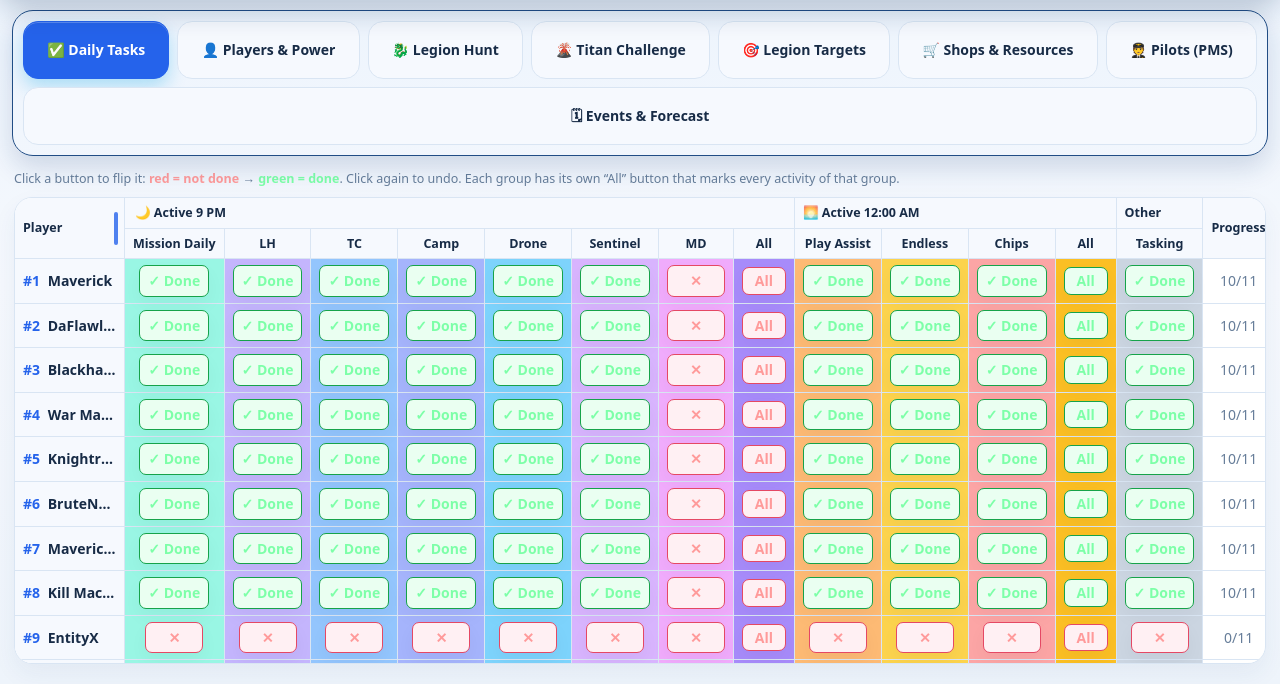
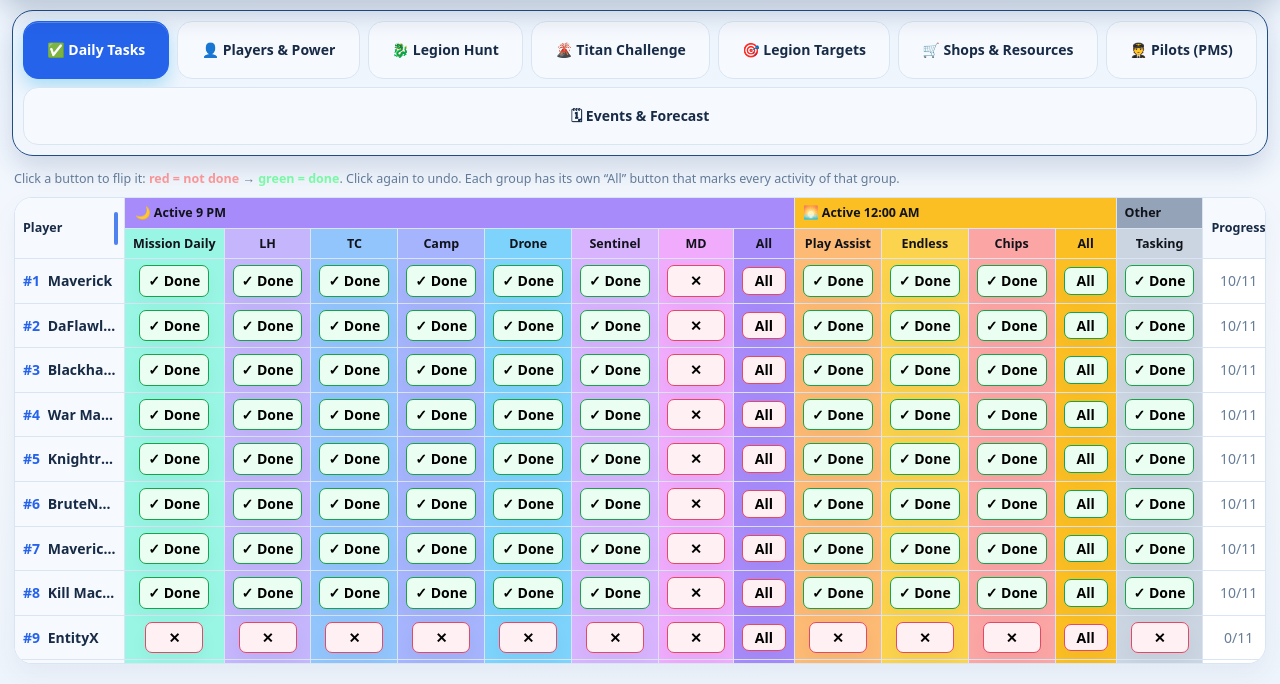
Before and after one commit to asifiqbal14-lgtm/Legion-Activity-Tracking-App, a plain HTML site: page index.html in a window 1280 px wide. Shown: the part 116-800 px from the top of the page. Drawn offline with Linux system fonts and the light colour scheme.

Commit message:
Add files via upload

```diff
--- a/index.html
+++ b/index.html
@@ -3,7 +3,7 @@
 <head>
 <meta charset="utf-8">
 <meta name="viewport" content="width=device-width, initial-scale=1">
-<title>Legion Tracker — B8 Installable App</title>
+<title>Legion Tracker — B9 Daily Tasks Contrast</title>
 <link rel="manifest" href="./legion-manifest.json">
 <meta name="theme-color" content="#1d4ed8">
 <link rel="icon" href="legion-icon-192.png">
@@ -672,6 +672,22 @@ main>*{flex:none}
 </style>
 
 
+<style id="daily-task-contrast-b9">
+
+/* B9 Daily Tasks-only readability: black, extra-bold button labels. */
+#view .daily-task-view .tg,
+#view .daily-task-view .tg.on {
+  color: #000000 !important;
+  -webkit-text-fill-color: #000000 !important;
+  font-weight: 900 !important;
+  text-shadow: none !important;
+}
+#view .daily-task-view .tg:focus-visible {
+  outline: 3px solid var(--accent);
+  outline-offset: 2px;
+}
+</style>
+
 <style id="five-theme-switcher">
 html[data-theme="light"]{
   --bg:#edf4fc;--panel:#ffffff;--panel2:#f6f9fe;--line:#d9e5f3;--text:#172b46;--muted:#667d99;--accent:#2563eb;--red-bg:#fff0f3;--green-bg:#eafff1;--input-bg:#ffffff;
@@ -1071,11 +1087,11 @@ function vDaily(){
   const lab=k=>DAILY.find(d=>d[0]===k)[1];
   const span=g=>g.cols.length+(g.all?1:0);
   let h=`<p class="hint">Click a button to flip it: <b style="color:#ff9a9a">red = not done</b> → <b style="color:#7dffa8">green = done</b>. Click again to undo. Each group has its own “All” button that marks every activity of that group.</p>
-  <div class="wrap"><table><thead><tr><th rowspan="2">Player</th>${DAILY_GROUPS.map(g=>`<th colspan="${span(g)}" style="background:${g.color};color:#10131a;text-align:left"><span style="position:sticky;left:calc(var(--namew,110px) + 10px);display:inline-block;white-space:nowrap">${g.label}</span></th>`).join('')}<th rowspan="2">Progress</th></tr>
-  <tr>${DAILY_GROUPS.map(g=>g.cols.map(([k,c])=>`<th style="background:${c};color:#10131a">${lab(k)}</th>`).join('')+(g.all?`<th style="background:${g.color};color:#10131a">All</th>`:'')).join('')}</tr></thead><tbody>`;
+  <div class="wrap daily-task-view"><table><thead><tr><th rowspan="2">Player</th>${DAILY_GROUPS.map(g=>`<th colspan="${span(g)}" style="background:${g.color} !important;color:#10131a !important;text-align:left"><span style="position:sticky;left:calc(var(--namew,110px) + 10px);display:inline-block;white-space:nowrap">${g.label}</span></th>`).join('')}<th rowspan="2">Progress</th></tr>
+  <tr>${DAILY_GROUPS.map(g=>g.cols.map(([k,c])=>`<th style="background:${c} !important;color:#10131a !important">${lab(k)}</th>`).join('')+(g.all?`<th style="background:${g.color} !important;color:#10131a !important">All</th>`:'')).join('')}</tr></thead><tbody>`;
   S.players.forEach((p,i)=>{
     const n=DAILY.filter(([k])=>p.daily[k]).length;
-    h+=`<tr><td><span class="rk">#${i+1}</span> ${esc(p.name)}</td>${DAILY_GROUPS.map((g,gi)=>g.cols.map(([k,c])=>`<td style="background:${c}">${tg(p.daily[k],`data-tg="${p.id}|daily|${k}"`)}</td>`).join('')+(g.all?`<td style="background:${g.color}"><button class="tg sm ${g.cols.every(([k])=>p.daily[k])?'on':''}" data-allg="${p.id}|${gi}">All</button></td>`:'')).join('')}
+    h+=`<tr><td><span class="rk">#${i+1}</span> ${esc(p.name)}</td>${DAILY_GROUPS.map((g,gi)=>g.cols.map(([k,c])=>`<td style="background:${c} !important">${tg(p.daily[k],`data-tg="${p.id}|daily|${k}"`)}</td>`).join('')+(g.all?`<td style="background:${g.color} !important"><button class="tg sm ${g.cols.every(([k])=>p.daily[k])?'on':''}" data-allg="${p.id}|${gi}">All</button></td>`:'')).join('')}
     <td class="cnt ${n===DAILY.length?'full':''}">${n}/${DAILY.length}</td></tr>`;
   });
   return h+'</tbody></table></div>';
--- a/legion-manifest.json
+++ b/legion-manifest.json
@@ -1,6 +1,6 @@
 {
   "id": "./",
-  "name": "Legion Tracker — B8",
+  "name": "Legion Tracker — B9",
   "short_name": "Legion Tracker",
   "description": "Legion player tracking, event checklists and resource forecasting.",
   "start_url": "./",
--- a/legion-sw.js
+++ b/legion-sw.js
@@ -1,4 +1,4 @@
-const CACHE_NAME = 'legion-tracker-b8-shell-v1';
+const CACHE_NAME = 'legion-tracker-b9-shell-v1';
 const APP_SHELL = [
   './', './index.html', './legion-manifest.json',
   './legion-icon-192.png', './legion-icon-512.png',
```
Also changed, not shown: 1 other file.
